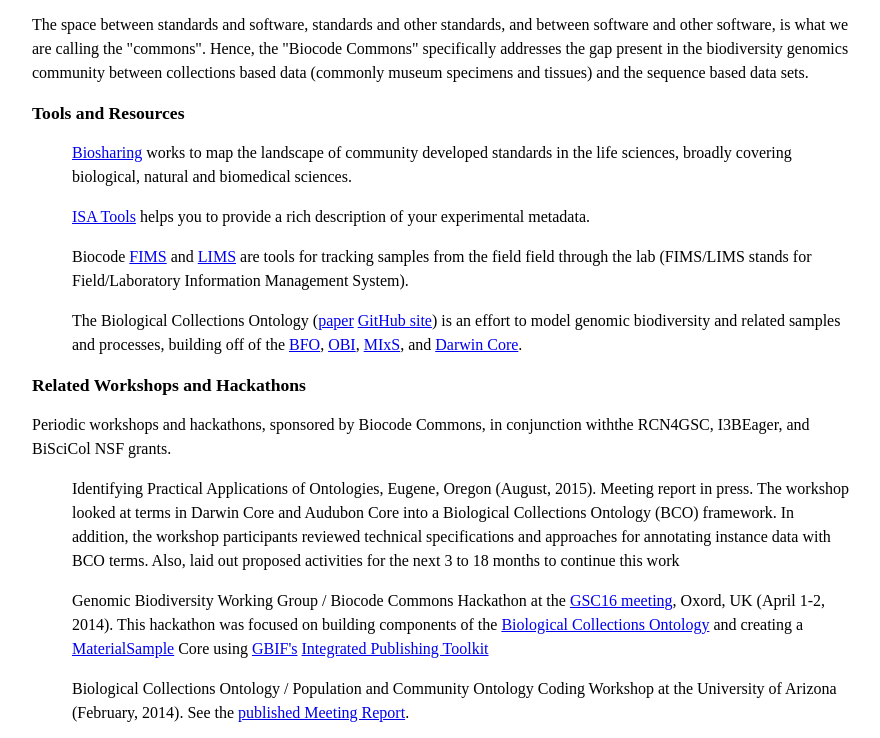
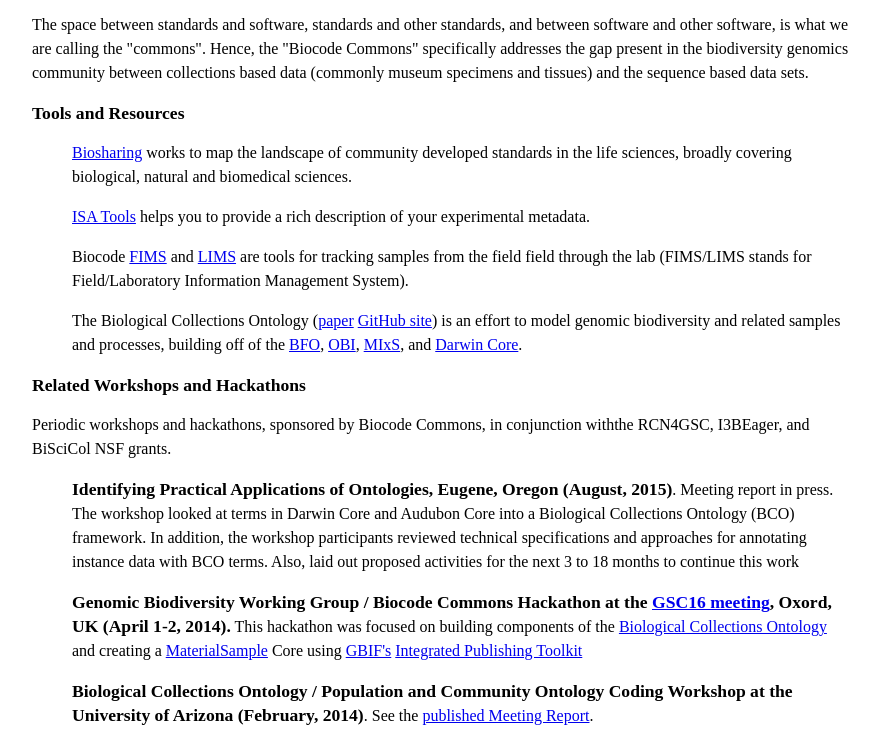
Before and after one commit to BNHM/biocode-commons, a plain HTML site: page index.html in a window 1280 px wide. Shown: the part 187-925 px from the top of the page, without its empty margins (198-1078 px from the left). Drawn offline with Linux system fonts and the light colour scheme.

Commit message:
Update index.html

```diff
--- a/index.html
+++ b/index.html
@@ -42,19 +42,19 @@ is an effort to model genomic biodiversity and related samples and processes, bu
 
 Periodic workshops and hackathons, sponsored by Biocode Commons, in conjunction withthe RCN4GSC, I3BEager, and BiSciCol NSF grants.
 
-   <dir><b></b>Identifying Practical Applications of Ontologies, Eugene, Oregon (August, 2015)</b>.
+   <dir><b>Identifying Practical Applications of Ontologies, Eugene, Oregon (August, 2015)</b>.
    Meeting report in press.  The workshop looked at terms in Darwin Core and Audubon Core into a Biological Collections Ontology (BCO)
    framework. In addition, the workshop participants reviewed technical specifications and approaches for annotating instance
    data with BCO terms.  Also, laid out proposed activities for the next 3 to 18 months to continue this work</dir>
 
-  <dir><b></b>Genomic Biodiversity Working Group / Biocode Commons Hackathon at the
+  <dir><b>Genomic Biodiversity Working Group / Biocode Commons Hackathon at the
   <a href='http://gensc.org/uncategorized/gsc-16-oxford/'>GSC16 meeting</a>, Oxord, UK (April 1-2, 2014).</b>
   This hackathon was focused on building components of the
   <a href='https://code.google.com/p/bco/'>Biological Collections Ontology</a>
   and creating a <a href='https://code.google.com/p/darwincore/issues/detail?id=167'>MaterialSample</a>
   Core using <a href='http://www.gbif.org/'>GBIF's</a> <a href='http://ipt.gbif.org/'>Integrated Publishing Toolkit</a></dir>
 
-  <dir><b></b>Biological Collections Ontology / Population and Community Ontology Coding Workshop at the University of
+  <dir><b>Biological Collections Ontology / Population and Community Ontology Coding Workshop at the University of
   Arizona (February, 2014)</b>. See the <a href='http://www.standardsingenomics.com/content/9/1/17/abstract'>published Meeting Report</a>.</dir>
 
   <dir><a href="workshops/bioCollections/index.html">Biological Collections Ontology / Biocode Commons Hackathon, GSC14 (September, 2012)</a></dir>
```
